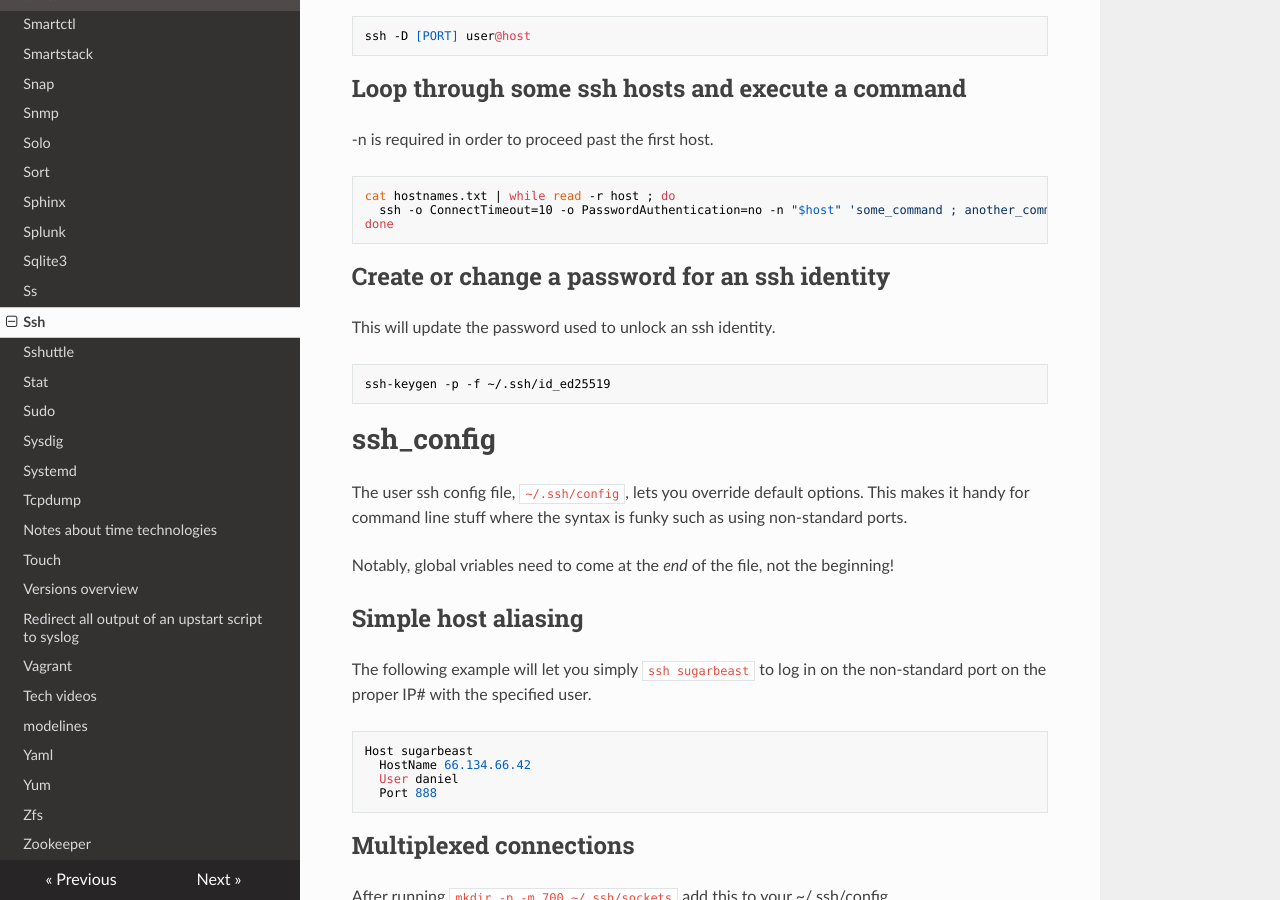
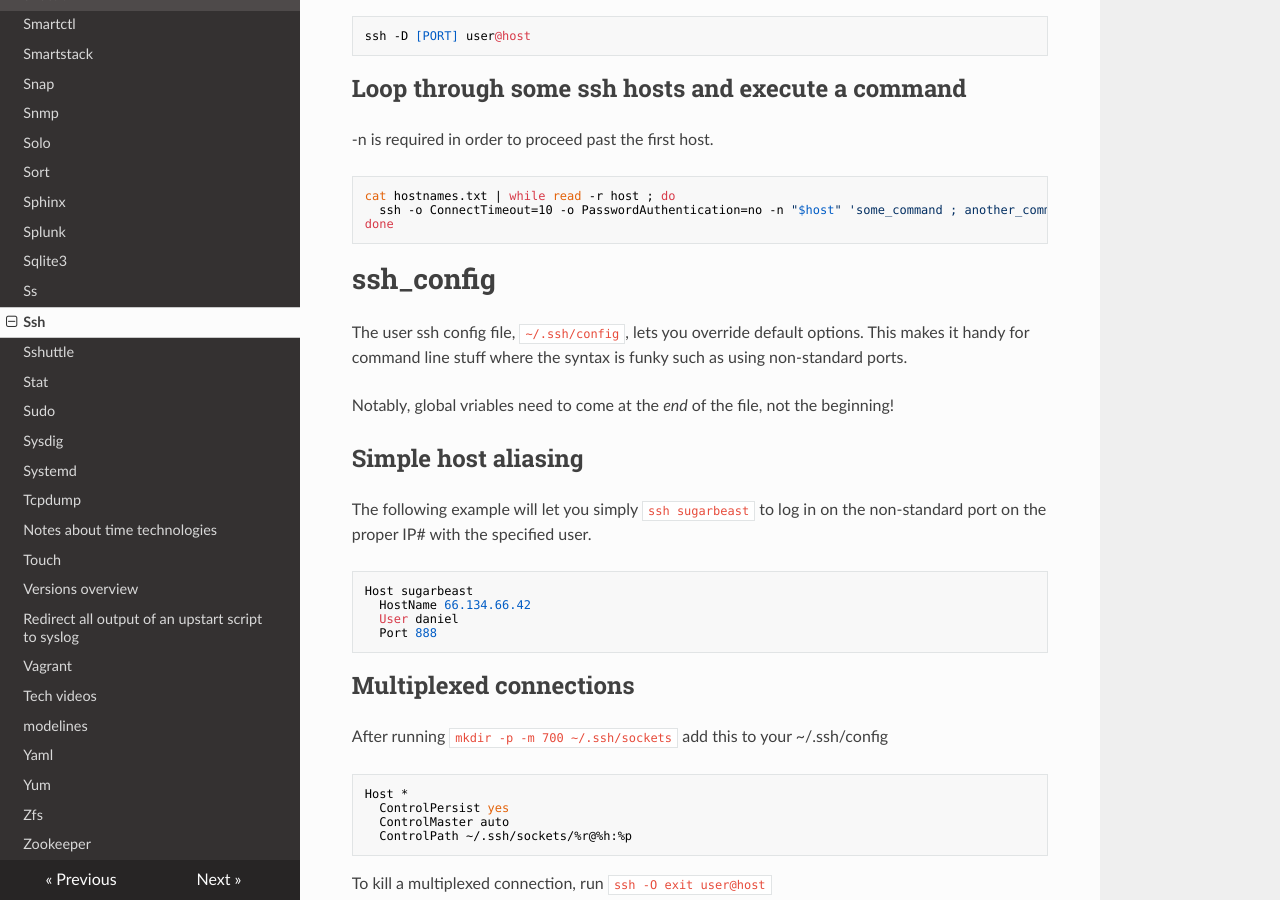
Before and after one commit to lando-cal/tech-notes, an MkDocs documentation site: the page built from docs/ssh.md, in a window 1280 px wide and 900 px high, scrolled down 1278 px. Built offline with MkDocs 1.6.1, drawn with Linux system fonts in a browser that asks for light colours; nearby versions of some CDN libraries; some of the changed text lies outside the part shown.

Commit message:
Move ssh-keygen -p to better location

````diff
--- a/docs/ssh.md
+++ b/docs/ssh.md
@@ -54,14 +54,6 @@ ssh -D [PORT] user@host
 cat hostnames.txt | while read -r host ; do
   ssh -o ConnectTimeout=10 -o PasswordAuthentication=no -n "$host" 'some_command ; another_command'
 done
-```
-
-## Create or change a password for an ssh identity
-
-This will update the password used to unlock an ssh identity.
-
-```
-ssh-keygen -p -f ~/.ssh/id_ed25519
 ```
 
 # ssh_config
@@ -157,6 +149,14 @@ If you require backwards compatibility, use 4096 bit RSA keys.
 ssh-keygen -b 4096 -t rsa -c "Daniel Hoherd <danielhoherd@xyzhost>"
 ```
 
+## Create or change a password for an ssh identity
+
+This will update the password used to unlock an ssh identity.
+
+```
+ssh-keygen -p -f ~/.ssh/id_ed25519
+```
+
 # Limit root login to key based auth
 
 ```
````
